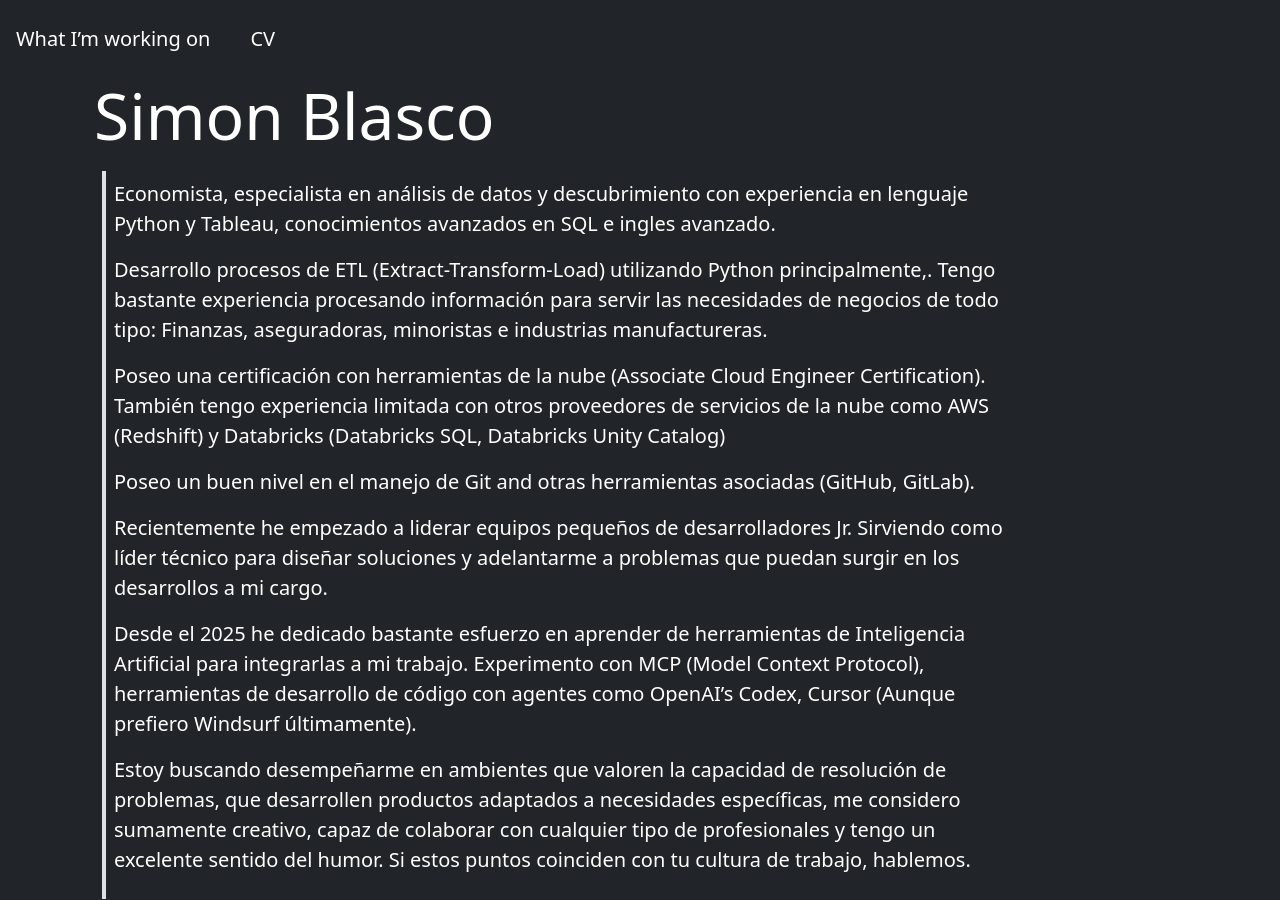
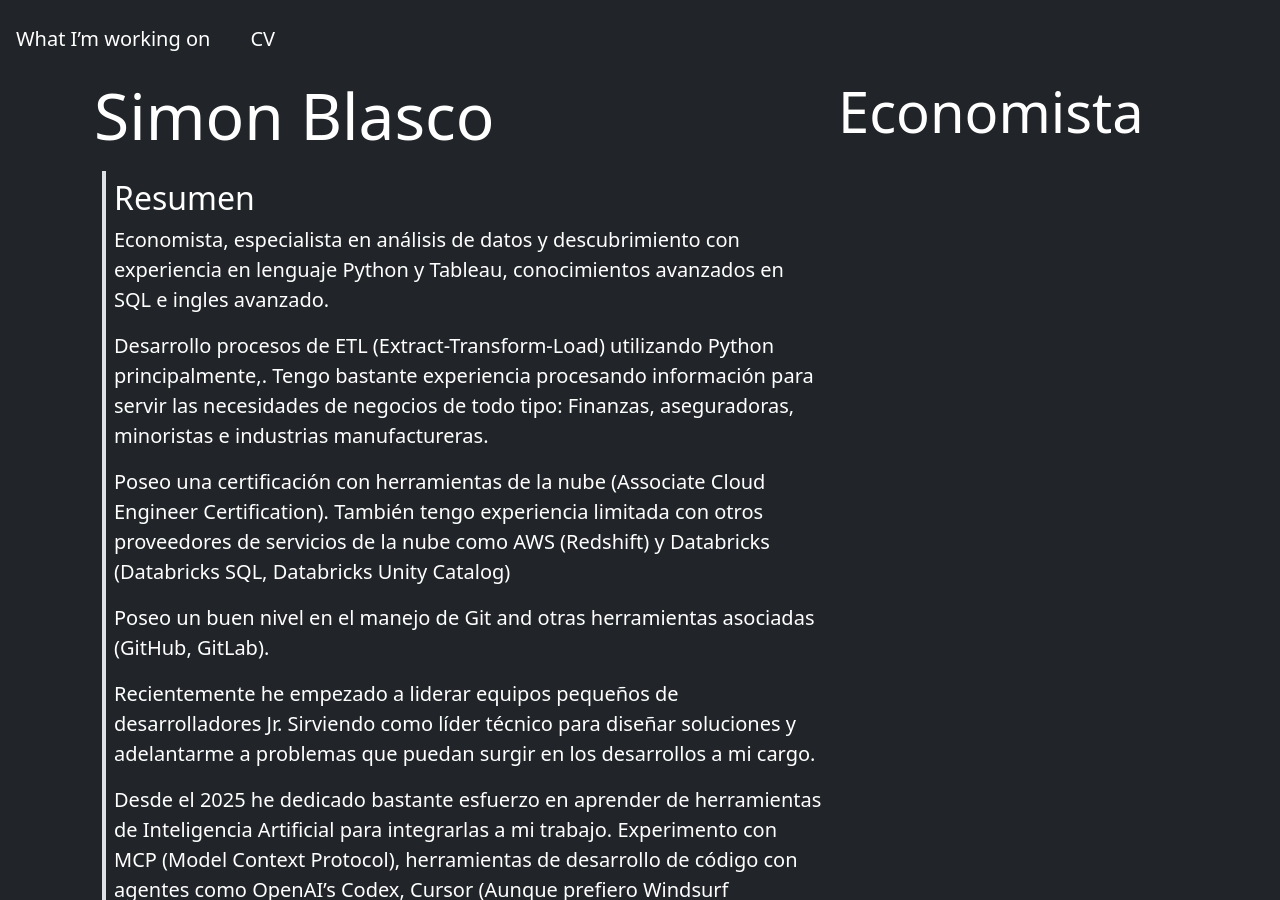
Before and after one commit to sblasco7/sblasco7.github.io, a Jekyll site: the page built from cv.html, in a window 1280 px wide and 900 px high. Built offline with Jekyll 4.4.1, drawn with Linux system fonts in a browser that asks for light colours.

Commit message:
rearanging the columns for cv

```diff
--- a/_includes/resume.md
+++ b/_includes/resume.md
@@ -1,4 +1,5 @@
 
+## Resumen
 Economista, especialista en análisis de datos y descubrimiento con experiencia en lenguaje Python y Tableau, conocimientos avanzados en SQL e ingles avanzado.
 
 Desarrollo procesos de ETL (Extract-Transform-Load) utilizando Python principalmente,. Tengo bastante experiencia procesando información para servir las necesidades de negocios de todo tipo: Finanzas, aseguradoras, minoristas e industrias manufactureras.
--- a/_layouts/default.html
+++ b/_layouts/default.html
@@ -22,7 +22,7 @@
 		  </nav>
 		<div class="container">
 
-		<main class="container">
+		<main class="container-fluid">
 			{{ content }}      <!-- every child layout/page drops its body here -->
 		</main>
 
--- a/cv.html
+++ b/cv.html
@@ -5,12 +5,18 @@ title: cv
   <body class=" bg-dark">
 
 	<header class = "main">
-		<h1 class="display-3 text-white">Simon Blasco</h1>
-
+		<div class="row">
+			<div class="col-8">
+				<h1 class="display-3 text-white ">Simon Blasco</h1>
+			</div>
+			<div class="col-4">
+				<h1 class="display-4 text-white">Economista</h1>
+			</div>
+		</div>
 	</header>
 	<div class="container-fluid">
 		<div class="row">
-			<div class="col col-10 m-2 p-2 lead border-start border-4 border-white-subtle text-white">
+			<div class="col-8 m-2 p-2 lead border-start border-4 border-white-subtle text-white">
 				{% capture md %}
 				{% include resume.md %}
 				{% endcapture %}
@@ -18,7 +24,7 @@ title: cv
 			</div>
 		</div>
 		<div class="row">
-			<div class="col col-10 m-2 p-2 lead border-start border-4 border-white-subtle text-white">
+			<div class="col-8 m-2 p-2 lead border-start border-4 border-white-subtle text-white">
 				{% capture md %}
 				{% include cv.md %}
 				{% endcapture %}
```
